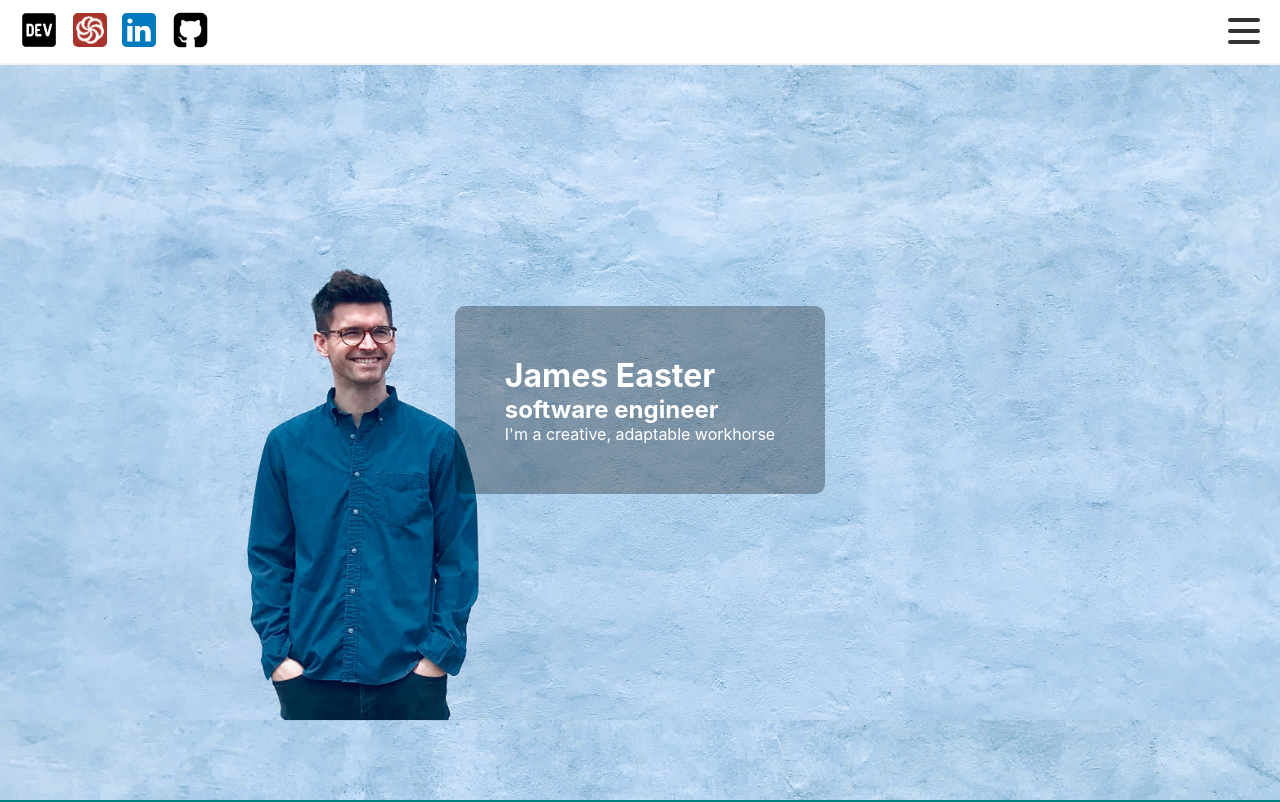
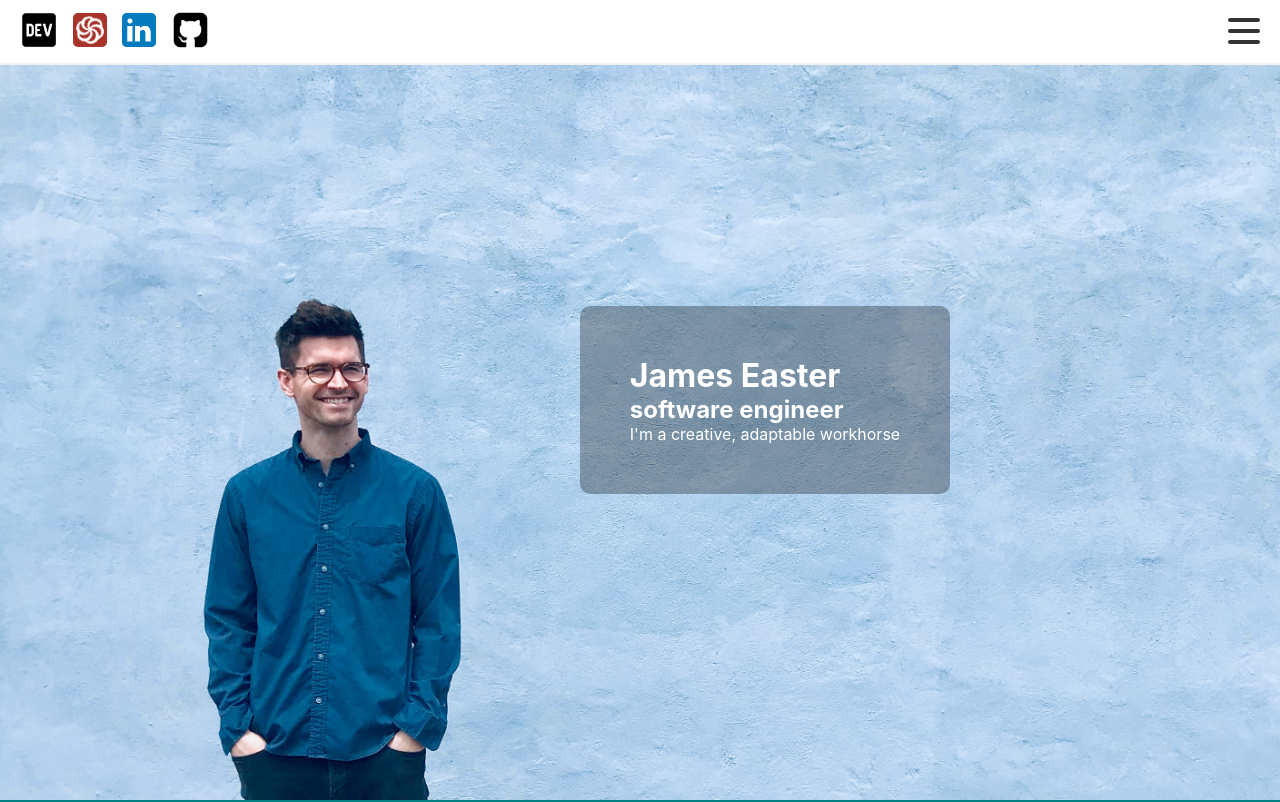
Before and after one commit to jameseaster/about, a React (Create React App) app: page / in a window 1280 px wide. Shown: the top 802 px of the page. Built offline with nearby package versions, Linux system fonts and the light colour scheme.

Commit message:
(fix) add mobile responsive design to homescreen

```diff
--- a/src/components/HomeScreen.jsx
+++ b/src/components/HomeScreen.jsx
@@ -1,6 +1,7 @@
 import React from 'react';
 import styled from 'styled-components';
 import background from '../images/Home_Screen_Background.jpeg';
+import background_mobile from '../images/Mobile_Home_Screen_Background.jpeg';
 
 const HomeScreenStyle = styled.div`
   display: flex;
@@ -8,17 +9,34 @@ const HomeScreenStyle = styled.div`
   align-items: center;
   justify-content: center;
   text-align: center;
-  background-image: url(${background});
-  background-size: 100%, 100%;
-  height: 100vh;
+  background: url(${background}) no-repeat center center fixed;
+  background-size: cover;
+  min-height: 100vh;
   color: #fff;
-}
 
 .text-container {
   text-align: left;
   background-color: rgba(0, 0, 0, 0.3);
   padding: 50px;
   border-radius: 10px;
+  margin-left: 250px;
+}
+
+@media (max-width: 768px) {
+  justify-content: flex-start;
+  background: url(${background_mobile}) no-repeat;
+  background-size: cover;
+
+  .text-container {
+    text-align: left;
+    background-color: rgba(0, 0, 0, 0.3);
+    padding: 20px;
+    margin-top: 100px;
+    border-radius: 0px;
+    margin-left: 0px;
+    width: 100vw;
+    height: auto;
+  }
 }
 `
 
```
